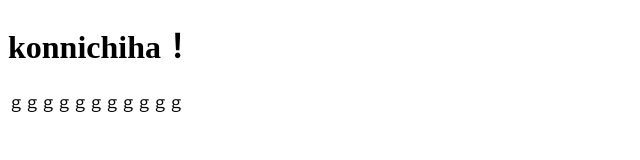
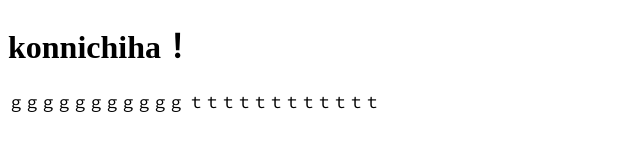
Before and after one commit to kotekote2/anbei, a plain HTML site: page index.html in a window 1280 px wide. Shown: the whole page, without its empty margins (0-640 px from the left). Drawn offline with Linux system fonts and the light colour scheme.

Commit message:
no message

```diff
--- a/index.html
+++ b/index.html
@@ -9,5 +9,7 @@
     <h1>konnichiha！</h1>
 
     ｇｇｇｇｇｇｇｇｇｇｇ
+
+    ｔｔｔｔｔｔｔｔｔｔｔｔ
 </body>
 </html>
```
